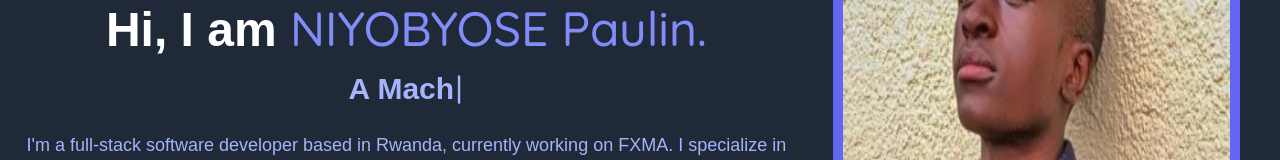
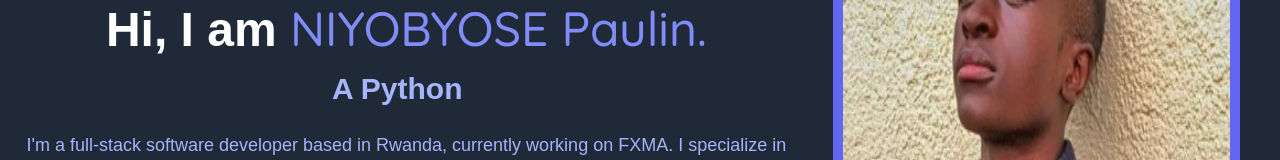
Before and after one commit to Paulin-NIYOBYOSE/Portfolio, a React (Create React App) app: page / in a window 1280 px wide. Shown: the part 221-381 px from the top of the page. Built offline with nearby package versions, Linux system fonts and the light colour scheme.

Commit message:
changed some roles

```diff
--- a/src/components/HeroSection.js
+++ b/src/components/HeroSection.js
@@ -9,9 +9,9 @@ const HeroSection = () => {
 
     useEffect(() => {
         const roles = [
-            "A Fullstack Software Developer",
             "A Machine Learning Engineer",
             "A Python Developer",
+            "A Web Developer",
         ];
 
         const role = roles[currentRoleIndex];
```
